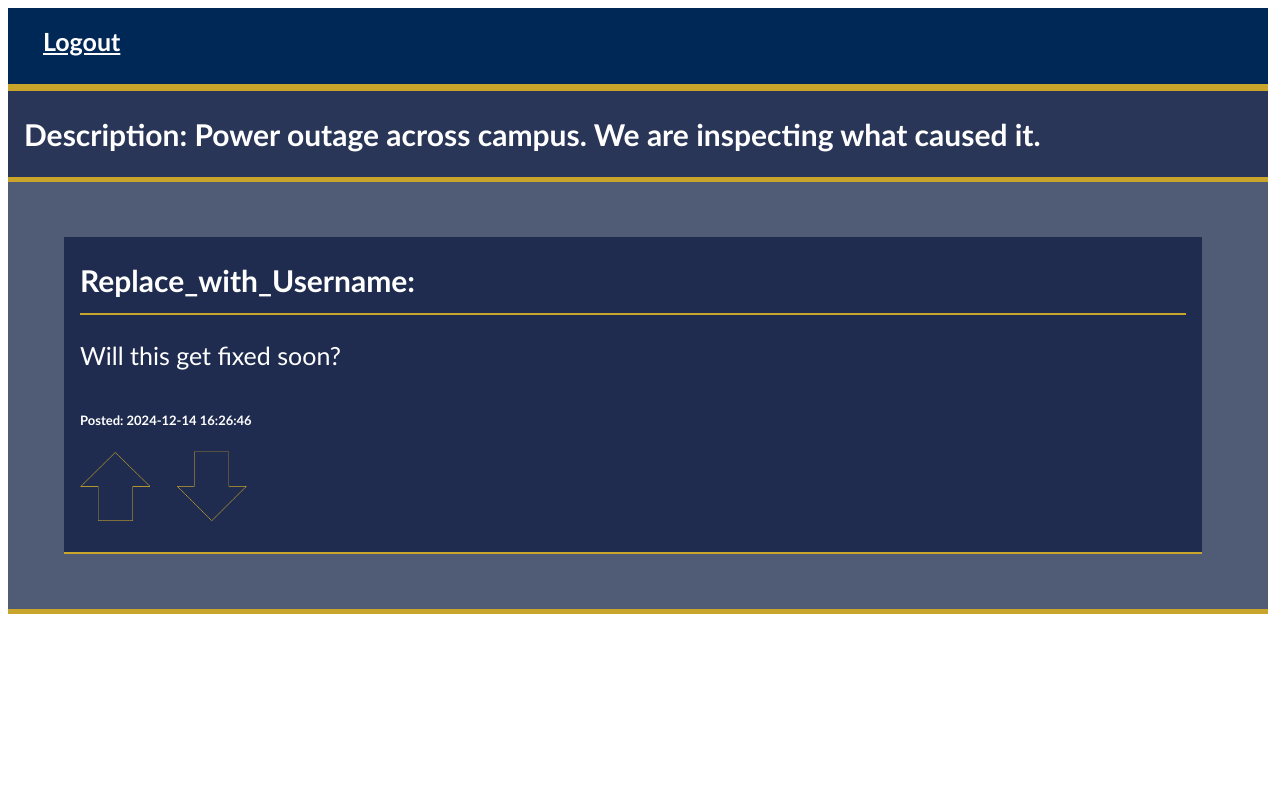
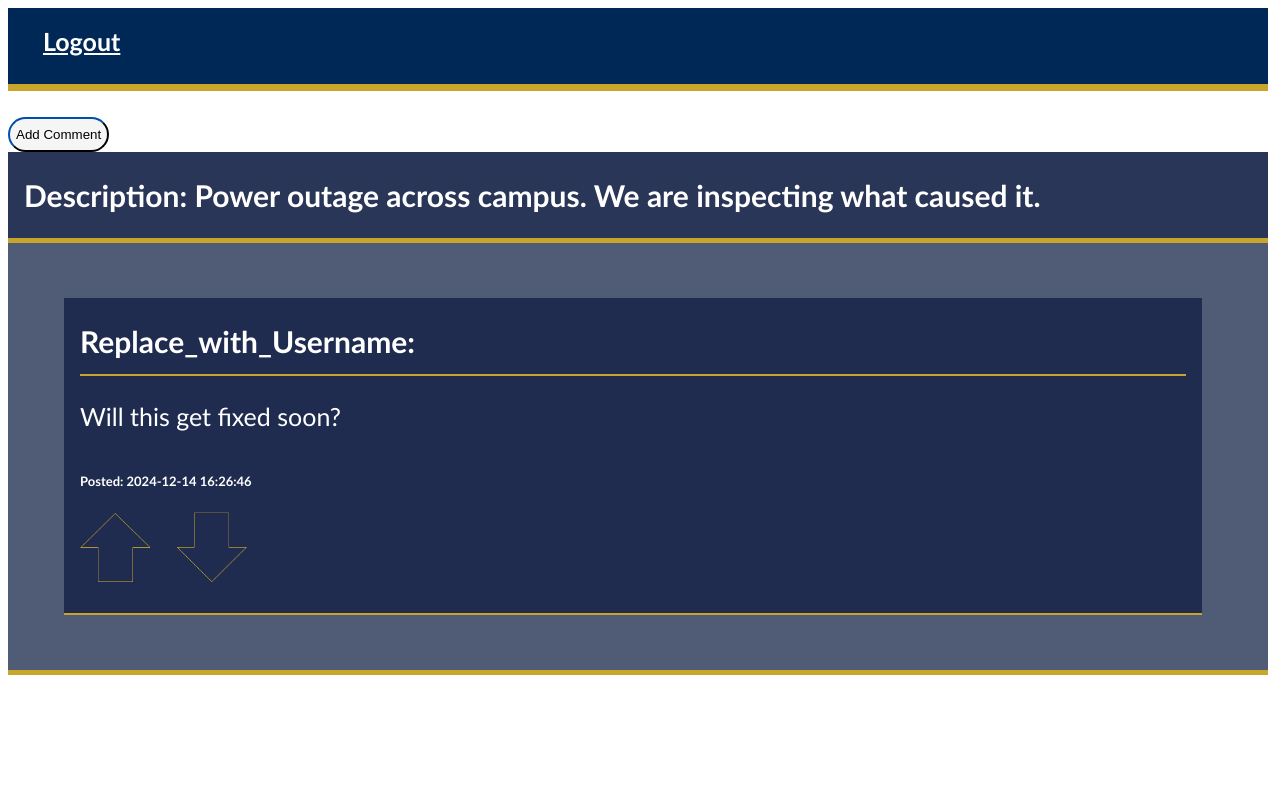
Before and after one commit to DDyzygy/CSE-108-Final, a Flask app: page /post/1 in a window 1280 px wide. Run offline with Flask 3, Linux system fonts and the light colour scheme.

Commit message:
Added the ability to add posts and comments as users, however it doesn't display who posted what yet
Will need styling through CSS

```diff
--- a/app.py
+++ b/app.py
@@ -3,10 +3,14 @@ from flask_sqlalchemy import SQLAlchemy
 
 from werkzeug.security import generate_password_hash, check_password_hash
 
+from datetime import datetime
+
 app = Flask(__name__)
 app.config['SECRET_KEY'] = 'our_key'
 app.config["SQLALCHEMY_DATABASE_URI"] = "sqlite:///final.sqlite"
 db = SQLAlchemy(app)
+
+
 
 class User(db.Model):
     id = db.Column(db.Integer, primary_key=True)
@@ -113,6 +117,46 @@ def logout():
     session.pop('username', None)
     return redirect(url_for('default_page'))
 
+@app.route('/add_post/<int:topic_id>', methods=['GET', 'POST'])
+def add_post(topic_id):
+    if 'user_id' not in session:
+        return redirect(url_for('default_page'))
+
+    if request.method == 'POST':
+        post_comment = request.form.get('post_comment')
+        if post_comment:
+            new_post = Posts(
+                post_comment=post_comment,
+                post_time_date=datetime.now(),
+                user_id=session['user_id'],
+                topic_id=topic_id
+            )
+            db.session.add(new_post)
+            db.session.commit()
+            return redirect(url_for('topic_posts', topic_id=topic_id))
+
+    return render_template('add_post.html', topic_id=topic_id)
+
+@app.route('/add_comment/<int:post_id>', methods=['GET', 'POST'])
+def add_comment(post_id):
+    if 'user_id' not in session:
+        return redirect(url_for('default_page'))
+
+    if request.method == 'POST':
+        comment = request.form.get('comment')
+        if comment:
+            new_comment = Comments(
+                comment=comment,
+                comment_time_date=datetime.now(),
+                user_id=session['user_id'],
+                post_id=post_id
+            )
+            db.session.add(new_comment)
+            db.session.commit()
+            return redirect(url_for('post_comments', post_id=post_id))
+
+    return render_template('add_comment.html', post_id=post_id)
+
 
 if __name__ == "__main__":
     app.run(debug=True)
--- a/templates/post_comments.html
+++ b/templates/post_comments.html
@@ -11,6 +11,11 @@
     <nav>
     <a class = "logout" href="{{ url_for('logout') }}">Logout</a>
     </nav>
+</div>
+<div>
+    <a href="{{ url_for('add_comment', post_id=post.post_id) }}">
+        <button>Add Comment</button>
+    </a>
 </div>
 
 <div>
--- a/templates/topic_posts.html
+++ b/templates/topic_posts.html
@@ -12,6 +12,11 @@
     <nav>
     <a class = "logout" href="{{ url_for('logout') }}">Logout</a>
     </nav>
+</div>
+<div>
+    <a href="{{ url_for('add_post', topic_id=topic.topic_id) }}">
+        <button>Add Post</button>
+    </a>
 </div>
 
 <div>
```
Also changed, not shown: templates/add_comment.html (added, +15 -0 lines), templates/add_post.html (added, +15 -0 lines), instance/final.sqlite.
